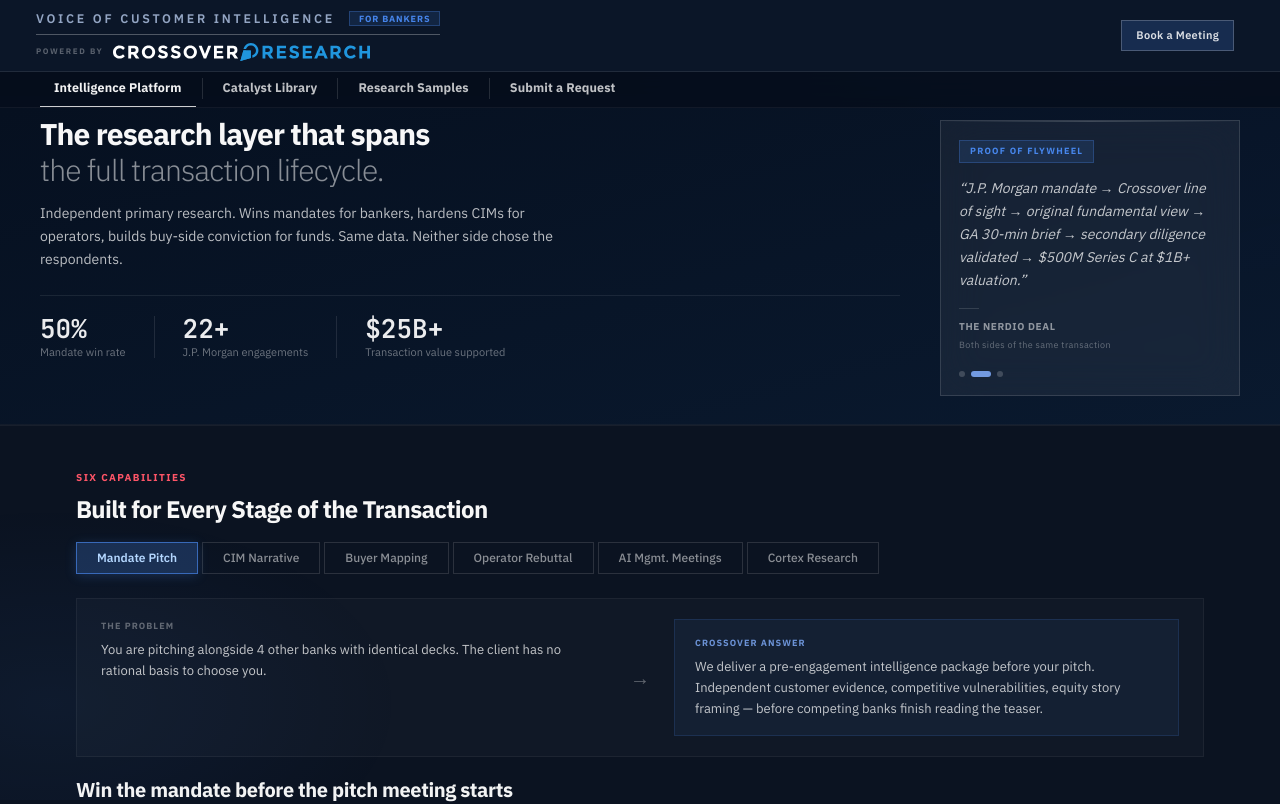
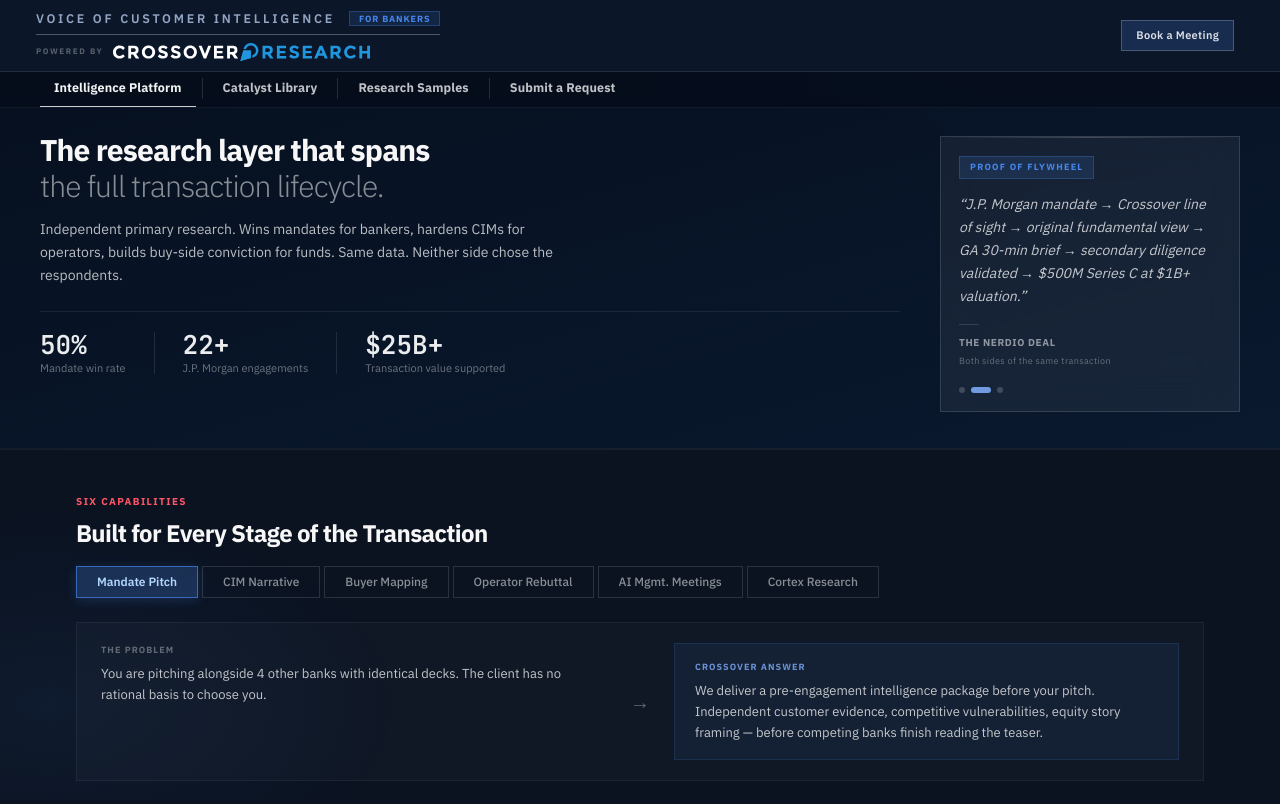
Before and after one commit to Crossover-Research/sell-side-overview-site, a Next.js app: page / in a window 1280 px wide. Shown: the top 804 px of the page. Built offline with nearby package versions, Linux system fonts and the light colour scheme.

Commit message:
fix: hero equal padding top and bottom (36px)

```diff
--- a/app/globals.css
+++ b/app/globals.css
@@ -157,8 +157,7 @@ main { padding-top: calc(var(--topbar-h) + var(--tabnav-h)); } /* clearance for
 /* ── HERO ────────────────────────────────────────────────────────────────────── */
 .hero {
   background: linear-gradient(165deg, rgba(6,16,32,.99) 0%, rgba(10,26,48,.97) 100%);
-  padding: 0 var(--content-pad) 28px;
-  padding-top: 20px;
+  padding: 36px var(--content-pad);
   position: relative;
   z-index: 1;
   border-bottom: 1px solid var(--br-lo);
```
